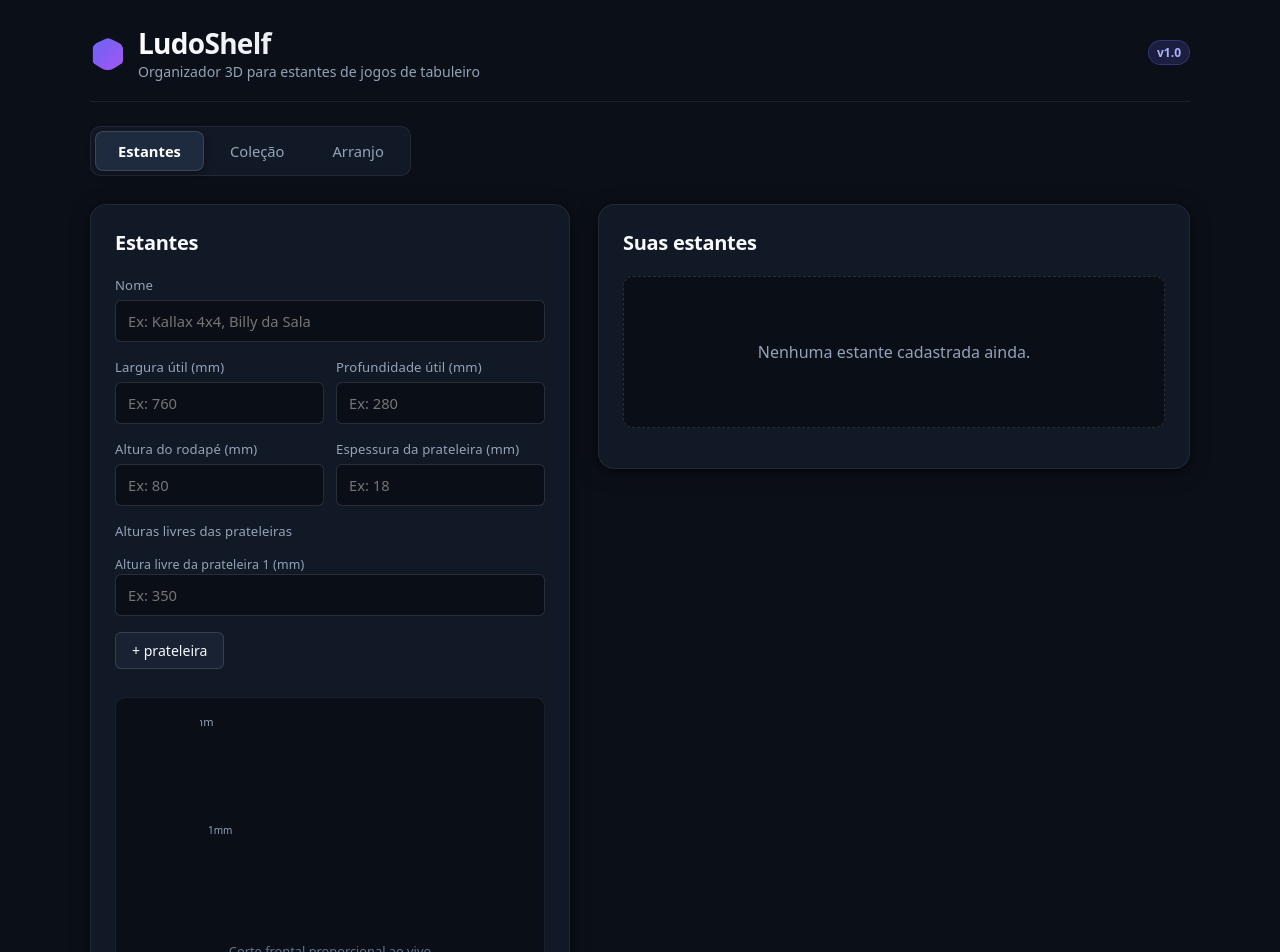
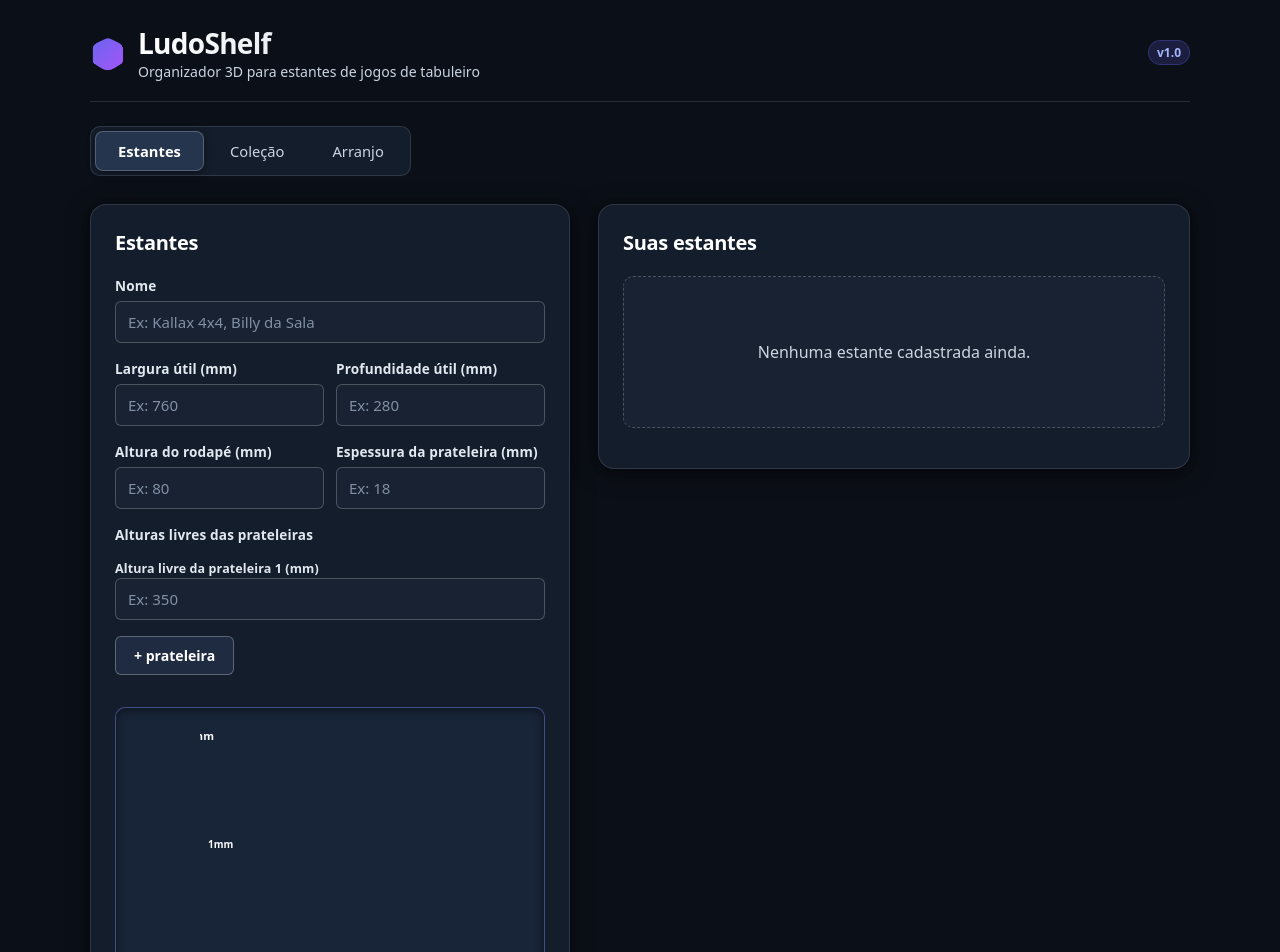
Before and after one commit to gianimpronta/ludoshelf, a React (Vite) app in the folder app/: page / in a window 1280 px wide. Shown: the top 952 px of the page. Built offline with nearby package versions, Linux system fonts and the light colour scheme.

Commit message:
fix(ui): aumenta o contraste do diagrama da estante e dos campos do formulario

```diff
--- a/app/src/estilos.css
+++ b/app/src/estilos.css
@@ -1,31 +1,31 @@
 :root {
   --bg-app: #0b0f17;
-  --bg-surface: #121926;
-  --bg-surface-elevated: #182232;
-  --bg-surface-hover: #1e2b3e;
-  --bg-input: #0a0e17;
+  --bg-surface: #141d2b;
+  --bg-surface-elevated: #1c283c;
+  --bg-surface-hover: #25354e;
+  --bg-input: #182232;
 
-  --border-subtle: rgba(255, 255, 255, 0.07);
-  --border-default: rgba(255, 255, 255, 0.13);
-  --border-hover: rgba(255, 255, 255, 0.25);
-  --border-focus: #6366f1;
+  --border-subtle: rgba(255, 255, 255, 0.12);
+  --border-default: rgba(255, 255, 255, 0.22);
+  --border-hover: rgba(255, 255, 255, 0.4);
+  --border-focus: #818cf8;
 
   --primary: #6366f1;
   --primary-hover: #4f46e5;
   --primary-active: #4338ca;
-  --primary-glow: rgba(99, 102, 241, 0.35);
+  --primary-glow: rgba(99, 102, 241, 0.45);
 
   --accent-gold: #f59e0b;
-  --accent-gold-bg: rgba(245, 158, 11, 0.12);
+  --accent-gold-bg: rgba(245, 158, 11, 0.16);
   --success: #10b981;
-  --success-bg: rgba(16, 185, 129, 0.14);
+  --success-bg: rgba(16, 185, 129, 0.18);
   --danger: #f43f5e;
-  --danger-bg: rgba(244, 63, 94, 0.12);
+  --danger-bg: rgba(244, 63, 94, 0.16);
   --danger-hover: #e11d48;
 
-  --text-primary: #f8fafc;
-  --text-secondary: #94a3b8;
-  --text-muted: #64748b;
+  --text-primary: #ffffff;
+  --text-secondary: #cbd5e1;
+  --text-muted: #94a3b8;
 
   --font-sans:
     system-ui, -apple-system, BlinkMacSystemFont, 'Segoe UI', Roboto, 'Helvetica Neue', Arial,
@@ -34,8 +34,8 @@
   --radius-md: 10px;
   --radius-lg: 16px;
 
-  --shadow-card: 0 4px 20px -2px rgba(0, 0, 0, 0.5), 0 2px 6px -1px rgba(0, 0, 0, 0.3);
-  --shadow-button: 0 4px 14px rgba(99, 102, 241, 0.3);
+  --shadow-card: 0 4px 24px -2px rgba(0, 0, 0, 0.5), 0 2px 8px -1px rgba(0, 0, 0, 0.35);
+  --shadow-button: 0 4px 14px rgba(99, 102, 241, 0.35);
 }
 
 *,
@@ -213,9 +213,9 @@ body {
 }
 
 .campo-grupo label {
-  font-size: 0.82rem;
-  font-weight: 500;
-  color: var(--text-secondary);
+  font-size: 0.85rem;
+  font-weight: 600;
+  color: #e2e8f0;
   letter-spacing: 0.01em;
 }
 
@@ -237,14 +237,19 @@ body {
   background: var(--bg-input);
   border: 1px solid var(--border-default);
   border-radius: var(--radius-sm);
-  color: var(--text-primary);
+  color: #ffffff;
   padding: 10px 12px;
-  font-size: 0.92rem;
+  font-size: 0.94rem;
   font-family: inherit;
   outline: none;
   transition:
     border-color 0.15s,
     box-shadow 0.15s;
+}
+
+.input-texto::placeholder {
+  color: #94a3b8;
+  opacity: 0.85;
 }
 
 .input-texto:focus,
@@ -327,12 +332,12 @@ body {
 }
 
 .btn-secundario {
-  background: var(--bg-surface-elevated);
-  color: var(--text-primary);
-  border: 1px solid var(--border-default);
-  padding: 8px 16px;
+  background: #1e2b40;
+  color: #ffffff;
+  border: 1px solid rgba(255, 255, 255, 0.28);
+  padding: 9px 18px;
   border-radius: var(--radius-sm);
-  font-weight: 500;
+  font-weight: 600;
   font-size: 0.88rem;
   font-family: inherit;
   cursor: pointer;
@@ -340,8 +345,8 @@ body {
 }
 
 .btn-secundario:hover {
-  background: var(--bg-surface-hover);
-  border-color: var(--border-hover);
+  background: #283955;
+  border-color: rgba(255, 255, 255, 0.45);
 }
 
 .btn-remover {
@@ -363,30 +368,37 @@ body {
 
 /* Diagrama da Estante */
 .diagrama-container {
-  background: var(--bg-input);
-  border: 1px solid var(--border-subtle);
+  background: #182438;
+  border: 1px solid rgba(129, 140, 248, 0.4);
   border-radius: var(--radius-md);
-  padding: 16px;
+  padding: 20px 16px;
   display: flex;
   flex-direction: column;
   align-items: center;
-  margin: 12px 0;
+  margin: 16px 0;
+  box-shadow: inset 0 2px 10px rgba(0, 0, 0, 0.45);
 }
 
 .diagrama-legenda {
-  font-size: 0.8rem;
-  color: var(--text-muted);
-  margin-top: 8px;
+  font-size: 0.84rem;
+  font-weight: 600;
+  color: #cbd5e1;
+  margin-top: 10px;
 }
 
 .diagrama-container svg text {
-  fill: var(--text-secondary);
+  fill: #f8fafc;
   font-family: var(--font-sans);
+  font-weight: 600;
 }
 
 .diagrama-container svg line,
 .diagrama-container svg rect[stroke] {
-  stroke: #475569;
+  stroke: #818cf8;
+}
+
+.diagrama-container svg [data-papel='linha-de-prateleira'] {
+  stroke: #a5b4fc;
 }
 
 /* Lista de Estantes */
--- a/app/src/telas/estantes/DiagramaDeEstante.tsx
+++ b/app/src/telas/estantes/DiagramaDeEstante.tsx
@@ -29,7 +29,14 @@ export function DiagramaDeEstante({ definicao }: { definicao: DefinicaoDeEstante
       width={LARGURA_DO_SVG + 60}
       height={ALTURA_MAX_DO_SVG + 20}
     >
-      <text x={larguraDesenhada / 2} y="12" fontSize="11" textAnchor="middle">
+      <text
+        x={larguraDesenhada / 2}
+        y="12"
+        fontSize="11"
+        fontWeight="600"
+        fill="#f8fafc"
+        textAnchor="middle"
+      >
         {definicao.larguraUtilMm}mm
       </text>
       <rect
@@ -37,8 +44,8 @@ export function DiagramaDeEstante({ definicao }: { definicao: DefinicaoDeEstante
         y="20"
         width={larguraDesenhada}
         height={alturaTotalMm * escala}
-        fill="none"
-        stroke="#333"
+        fill="rgba(99, 102, 241, 0.1)"
+        stroke="#818cf8"
         strokeWidth="2"
       />
       {linhasDePrateleira.map(({ yMm, alturaLivreMm }, indice) => (
@@ -50,7 +57,7 @@ export function DiagramaDeEstante({ definicao }: { definicao: DefinicaoDeEstante
               y1={20 + (alturaTotalMm - yMm) * escala}
               x2={larguraDesenhada}
               y2={20 + (alturaTotalMm - yMm) * escala}
-              stroke="#333"
+              stroke="#a5b4fc"
               strokeWidth="2"
             />
           )}
@@ -58,6 +65,8 @@ export function DiagramaDeEstante({ definicao }: { definicao: DefinicaoDeEstante
             x={larguraDesenhada + 8}
             y={20 + (alturaTotalMm - yMm - alturaLivreMm / 2) * escala}
             fontSize="10"
+            fontWeight="600"
+            fill="#f8fafc"
           >
             {alturaLivreMm}mm
           </text>
@@ -68,7 +77,7 @@ export function DiagramaDeEstante({ definicao }: { definicao: DefinicaoDeEstante
         y={20 + alturaTotalMm * escala - definicao.alturaDoRodapeMm * escala}
         width={larguraDesenhada}
         height={Math.max(definicao.alturaDoRodapeMm * escala, 2)}
-        fill="#c9a84f"
+        fill="#f59e0b"
       />
     </svg>
   )
```
